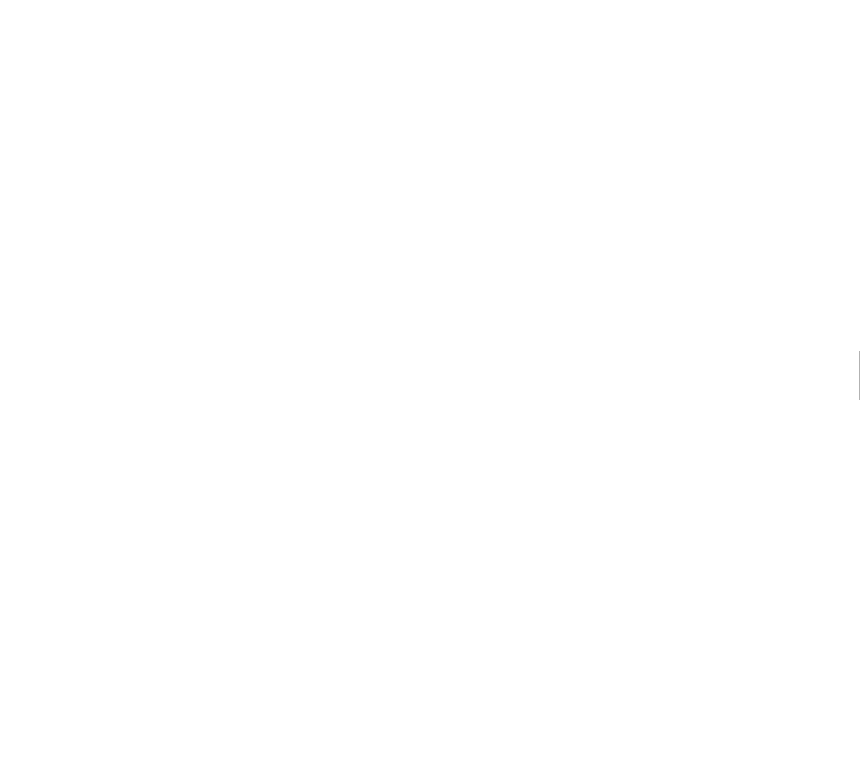
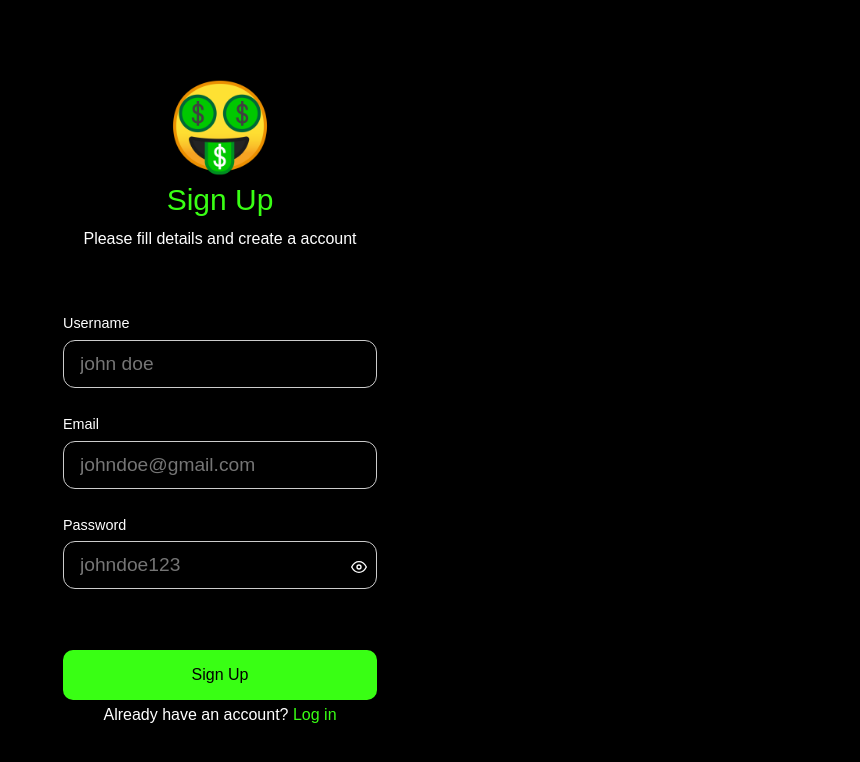
Before and after one commit to dHarshMakwana/malamal-bank, a Next.js app: page /signup in a window 1280 px wide. Before the commit this address had no page. Shown: the top 762 px of the page, without its empty margins (420-1280 px from the left). Built offline with nearby package versions, Linux system fonts and the light colour scheme.

Commit message:
feat: Sign Up page

```diff
--- a/package.json
+++ b/package.json
@@ -17,6 +17,7 @@
     "next": "13.4.16",
     "react": "18.2.0",
     "react-dom": "18.2.0",
+    "react-icons": "^4.10.1",
     "sass": "^1.65.1",
     "typescript": "5.1.6"
   }
--- a/src/app/globals.scss
+++ b/src/app/globals.scss
@@ -29,6 +29,10 @@
   color: white;
 }
 
+.w-full {
+  width: 100%;
+}
+
 .btn-primary {
   display: flex;
   justify-content: center;
--- a/src/app/page.tsx
+++ b/src/app/page.tsx
@@ -13,8 +13,8 @@
         <Image alt="" src={logo} width={320} height={320} />
       </div>
       <div className={s.btnGroup}>
-        <Link href="/signin">
-          <div className="btn-primary">Sign In</div>
+        <Link href="/signup">
+          <div className="btn-primary">Sign Up</div>
         </Link>
         <Link href="/login">
           <div className="btn-secondary">Log In</div>
--- /dev/null
+++ b/src/app/signup/page.tsx
@@ -0,0 +1,58 @@
+"use client";
+import React, { useState } from "react";
+import s from "./signup.module.scss";
+import Image from "next/image";
+import logo from "/public/logo.png";
+import Input from "@/components/Input";
+import Link from "next/link";
+
+const Signup = () => {
+  const [inputValue, setInputValue] = useState("");
+  const [hasError, setHasError] = useState(false);
+
+  const handleInputChange = (newValue: string) => {
+    setInputValue(newValue);
+    // You can perform additional validation here and set the error state accordingly
+    setHasError(newValue.includes("error"));
+  };
+
+  return (
+    <div className={s.container}>
+      <div className={s.headline}>
+        <Image alt="" src={logo} width={100} />
+        <br />
+        Sign Up <br />
+        <span>Please fill details and create a account</span>
+      </div>
+      <div className={s.inputGrp}>
+        <Input
+          label="Username"
+          placeholder="john doe"
+          onChange={handleInputChange}
+          error={hasError}
+        />
+        <Input
+          label="Email"
+          placeholder="johndoe@gmail.com"
+          onChange={handleInputChange}
+          error={hasError}
+        />
+        <Input
+          label="Password"
+          placeholder="johndoe123"
+          onChange={handleInputChange}
+          error={hasError}
+          type="password"
+        />
+      </div>
+      <div className="w-full">
+        <div className="btn-primary">Sign Up</div>
+        <div className={s.link}>
+          Already have an account? <Link href="/login">Log in</Link>
+        </div>
+      </div>
+    </div>
+  );
+};
+
+export default Signup;
--- /dev/null
+++ b/src/app/signup/signup.module.scss
@@ -0,0 +1,37 @@
+.container {
+  max-width: 378px;
+  margin: 0 auto;
+  background-color: black;
+  height: 100vh;
+  padding: 2rem;
+  display: flex;
+  justify-self: center;
+  justify-content: space-evenly;
+  gap: 1rem;
+  align-items: center;
+  flex-direction: column;
+  height: 100vh;
+  .headline {
+    color: #39ff14;
+    text-align: center;
+    font-size: 30px;
+    span {
+      color: white;
+      font-size: 16px;
+    }
+  }
+  .inputGrp {
+    display: flex;
+    gap: 1.5rem;
+    align-items: center;
+    flex-direction: column;
+  }
+
+  .link {
+    text-align: center;
+    margin-top: 0.4rem;
+    a {
+      color: #39ff14;
+    }
+  }
+}
--- /dev/null
+++ b/src/components/Input.tsx
@@ -0,0 +1,68 @@
+// Input.tsx
+import React, { useState } from "react";
+import s from "./input.module.scss";
+import { FiEye, FiEyeOff } from "react-icons/fi";
+
+interface InputProps {
+  label: string; // New prop for the label
+  placeholder: string;
+  onChange: (value: string) => void;
+  error?: boolean;
+  type?: string;
+}
+
+const Input: React.FC<InputProps> = ({
+  label,
+  placeholder,
+  onChange,
+  error,
+  type = "text",
+}) => {
+  const [inputValue, setInputValue] = useState("");
+  const [isFocused, setIsFocused] = useState(false);
+  const [showPassword, setShowPassword] = useState(false);
+
+  const handleInputChange = (e: React.ChangeEvent<HTMLInputElement>) => {
+    const newValue = e.target.value;
+    setInputValue(newValue);
+    onChange(newValue);
+  };
+
+  const handleFocus = () => {
+    setIsFocused(true);
+  };
+
+  const handleBlur = () => {
+    setIsFocused(false);
+  };
+
+  const handleTogglePassword = () => {
+    setShowPassword((prevState) => !prevState);
+  };
+
+  return (
+    <div
+      className={`${s.inputWrapper} ${isFocused ? s.focused : ""} ${
+        error ? s.error : ""
+      }`}
+    >
+      <p className={s.label}>{label}</p>
+      <input
+        type={showPassword ? "text" : type}
+        value={inputValue}
+        onChange={handleInputChange}
+        onFocus={handleFocus}
+        onBlur={handleBlur}
+        className={s.input}
+        placeholder={placeholder}
+      />
+      {type === "password" && (
+        <span className={s.passwordToggle} onClick={handleTogglePassword}>
+          {showPassword ? <FiEyeOff /> : <FiEye />}
+        </span>
+      )}
+    </div>
+  );
+};
+
+export default Input;
--- /dev/null
+++ b/src/components/input.module.scss
@@ -0,0 +1,39 @@
+/* input.module.scss */
+.inputWrapper {
+  position: relative;
+}
+
+.label {
+  font-size: 0.9rem;
+  color: #fff;
+  padding: 4px 0px;
+  margin-bottom: 0.3rem;
+  transition: top 0.3s ease, font-size 0.3s ease, color 0.3s ease;
+}
+
+.input {
+  border: none;
+  outline: none;
+  width: 100%;
+  color: white;
+  border: 1px solid #ccc;
+  border-radius: 12px;
+  padding: 12px 16px;
+  font-size: 1.2rem;
+  transition: border-color 0.3s ease, box-shadow 0.3s ease;
+
+  &.focused {
+    border-color: #39ff14;
+  }
+
+  &.error {
+    border-color: #e53e3e;
+  }
+}
+
+.passwordToggle {
+  position: absolute;
+  top: 60%;
+  right: 10px;
+  cursor: pointer;
+}
```
Also changed, not shown: src/app/signin/page.tsx (deleted, +0 -8 lines), src/app/signin/signin.module.scss (deleted), 1 other file (tests, documents, lock files or other folders).
